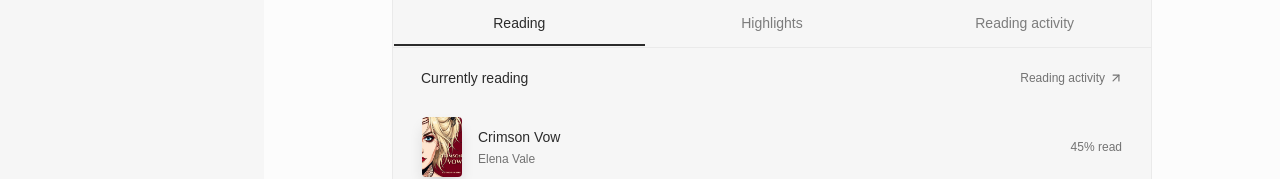
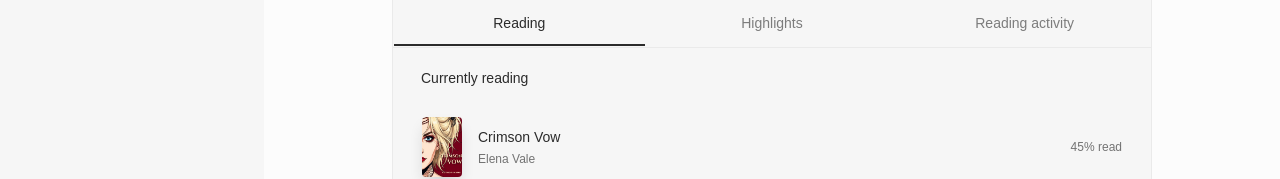
Before and after one commit to Papyrbound/papyrbound-frontend, a Next.js app: page /profile in a window 1280 px wide. Shown: the part 531-710 px from the top of the page. Built offline with nearby package versions, Linux system fonts and the light colour scheme; a web font is replaced by a local one.

Commit message:
Remove duplicate reading activity link from profile

```diff
--- a/src/features/profile/ui/profile-page.tsx
+++ b/src/features/profile/ui/profile-page.tsx
@@ -3,7 +3,7 @@
 import Image from "next/image";
 import Link from "next/link";
 import { useRouter } from "next/navigation";
-import { BookOpen, Pencil, ArrowUpRight } from "lucide-react";
+import { BookOpen, Pencil } from "lucide-react";
 import { useAccount } from "../stores/account-store";
 import { useReadingTitles } from "../model/reading-titles";
 import { ReadingActivity } from "./reading-activity";
@@ -100,9 +100,6 @@ export function ProfilePage() {
           <TabsContent value="Reading" className="min-h-48 px-5 py-5 sm:px-7">
             <div className="mb-4 flex items-center justify-between gap-3">
               <h2 className="text-sm font-medium">Currently reading</h2>
-              <Link href="/reading-activity" className="inline-flex items-center gap-1 text-xs text-muted-foreground hover:text-foreground">
-                Reading activity <ArrowUpRight className="size-3.5" />
-              </Link>
             </div>
             {reading.length ? (
               <div className="divide-y divide-border/60">
```
